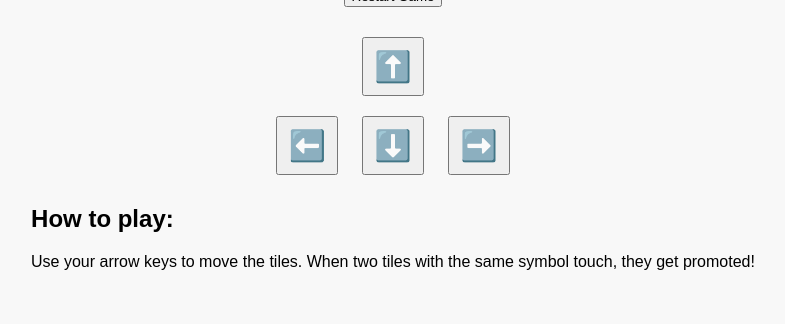
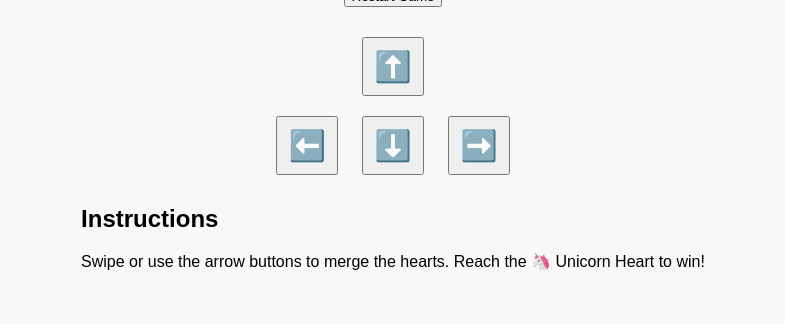
Before and after one commit to bsrini21/hearts2107, a plain HTML site: page index.html in a window 1280 px wide. Shown: the top 324 px of the page, without its empty margins (247-1032 px from the left). Drawn offline with Linux system fonts and the light colour scheme.

Commit message:
Update index.html

```diff
--- a/index.html
+++ b/index.html
@@ -4,7 +4,7 @@
     <meta charset="UTF-8">
     <meta name="viewport" content="width=device-width, initial-scale=1.0">
     <title>Hearts 2107</title>
-    <link rel="stylesheet" href="style.css"> <!-- Make sure to load the updated style -->
+    <link rel="stylesheet" href="style.css">
 </head>
 <body>
     <h1>Hearts 2107</h1>
@@ -35,8 +35,8 @@
     </div>
 
     <div class="instructions">
-        <h2>How to play:</h2>
-        <p>Use your arrow keys to move the tiles. When two tiles with the same symbol touch, they get promoted!</p>
+        <h2>Instructions</h2>
+        <p>Swipe or use the arrow buttons to merge the hearts. Reach the 🦄 Unicorn Heart to win!</p>
     </div>
 
     <div id="game-over" class="game-over">
```
